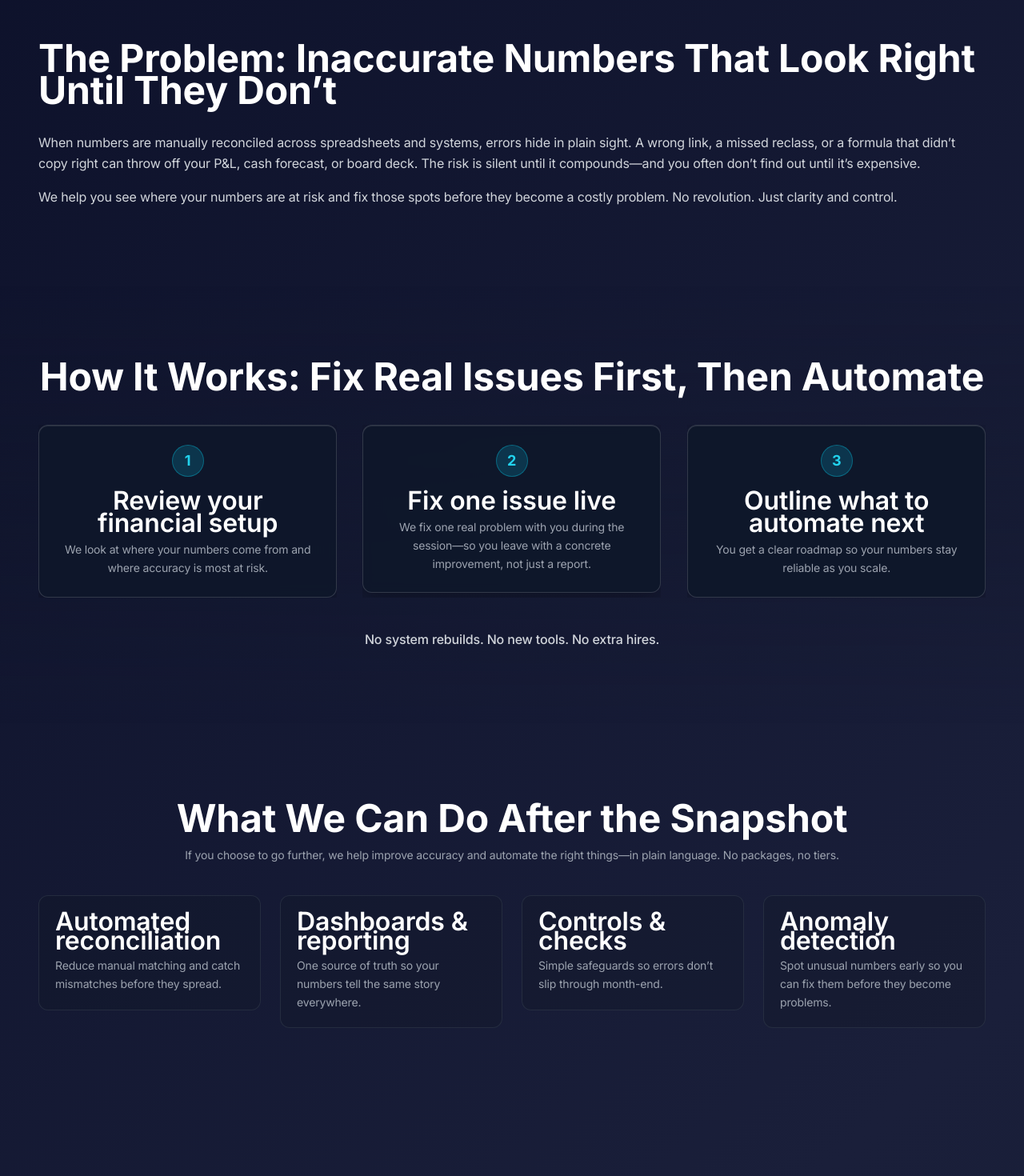
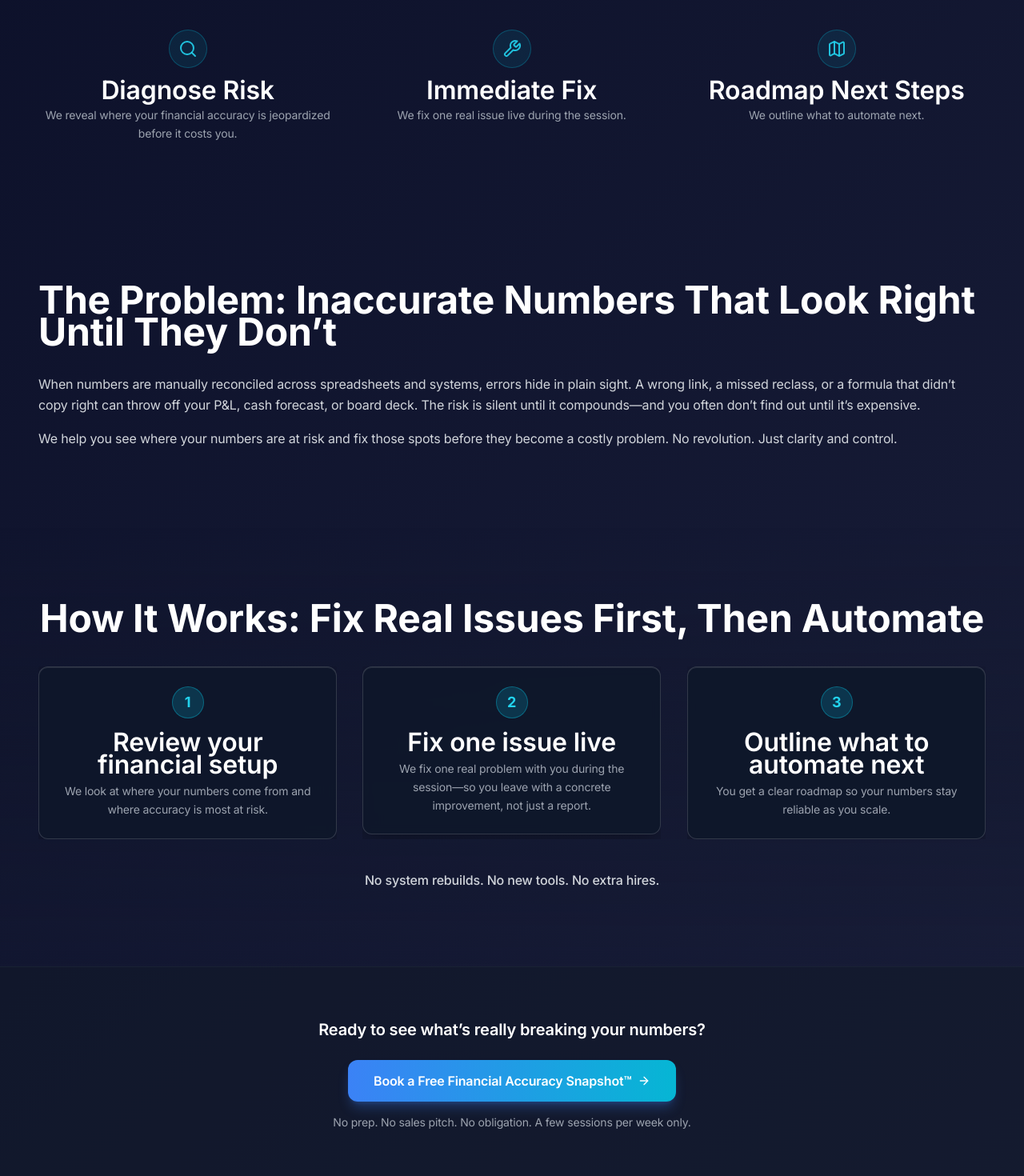
Before and after one commit to victoriafrancisss/Landing-Page, a Next.js app: page / in a window 1280 px wide. Shown: the part 820-2290 px from the top of the page at 80% size. Built offline with nearby package versions, Linux system fonts and the light colour scheme.

Commit message:
Add conversion structure: outcome blocks, CTA banners, What You Get, trust strip, footer CTA
Co-authored-by: Cursor <cursoragent@cursor.com>

```diff
--- a/app/page.tsx
+++ b/app/page.tsx
@@ -7,6 +7,13 @@ import {
   MapPin,
   Linkedin,
   Mail,
+  Search,
+  Wrench,
+  Map,
+  RefreshCw,
+  BarChart3,
+  ShieldCheck,
+  Activity,
 } from "lucide-react";
 import { FadeInOnScroll } from "./components/InteractiveElements";
 import { PremiumBackground } from "./components/PremiumBackground";
@@ -19,6 +26,37 @@ const credibilityStrip = [
   "Your real setup, reviewed live—custom, not templated",
   "At least one real fix done with you in the session—practical operator experience",
   "Your tools, your data. No prep, no new software, personally delivered",
+];
+
+const outcomeBlocks = [
+  {
+    icon: Search,
+    title: "Diagnose Risk",
+    body: "We reveal where your financial accuracy is jeopardized before it costs you.",
+  },
+  {
+    icon: Wrench,
+    title: "Immediate Fix",
+    body: "We fix one real issue live during the session.",
+  },
+  {
+    icon: Map,
+    title: "Roadmap Next Steps",
+    body: "We outline what to automate next.",
+  },
+];
+
+const whatYouGetBullets = [
+  "Hands-on review of your actual setup",
+  "One live fix you can apply immediately",
+  "A written automation priority roadmap after the call",
+];
+
+const trustStripItems = [
+  { icon: RefreshCw, label: "Automated Reconciliation" },
+  { icon: BarChart3, label: "KPI Dashboards & Reporting" },
+  { icon: ShieldCheck, label: "Internal Controls & Checks" },
+  { icon: Activity, label: "Anomaly Detection" },
 ];
 
 const leadMagnetBullets = [
@@ -160,6 +198,29 @@ export default function Home() {
         </div>
       </section>
 
+      {/* Outcome blocks — 3-column benefits */}
+      <section className="relative px-4 sm:px-6 md:px-8 lg:px-12 py-12 sm:py-16 md:py-20">
+        <div className="w-full max-w-5xl mx-auto">
+          <div className="grid sm:grid-cols-3 gap-6 sm:gap-8">
+            {outcomeBlocks.map((block, i) => (
+              <FadeInOnScroll key={i} delay={i * 80}>
+                <div className="text-center">
+                  <div className="w-12 h-12 mx-auto mb-4 rounded-full bg-cyan-500/10 border border-cyan-500/30 flex items-center justify-center">
+                    <block.icon className="w-6 h-6 text-cyan-400/90" />
+                  </div>
+                  <h3 className="text-base font-semibold text-white mb-2">
+                    {block.title}
+                  </h3>
+                  <p className="text-sm text-gray-400 leading-relaxed">
+                    {block.body}
+                  </p>
+                </div>
+              </FadeInOnScroll>
+            ))}
+          </div>
+        </div>
+      </section>
+
       {/* Problem */}
       <section className="relative px-4 sm:px-6 md:px-8 lg:px-12 py-16 sm:py-20 md:py-24">
         <div className="w-full max-w-3xl mx-auto">
@@ -236,6 +297,30 @@ export default function Home() {
         </div>
       </section>
 
+      {/* Contextual CTA Banner 1 */}
+      <section className="relative px-4 sm:px-6 md:px-8 py-12 sm:py-16 bg-gray-900/50 border-y border-gray-800/60">
+        <div className="w-full max-w-2xl mx-auto text-center">
+          <FadeInOnScroll>
+            <p className="text-lg sm:text-xl font-semibold text-white mb-6">
+              Ready to see what’s really breaking your numbers?
+            </p>
+            <a
+              href={CTA_URL}
+              target="_blank"
+              rel="noopener noreferrer"
+              className="premium-button inline-flex items-center gap-2 px-6 sm:px-8 py-3.5 bg-gradient-to-r from-blue-500 to-cyan-500 text-white font-semibold rounded-xl hover:from-blue-600 hover:to-cyan-600 transition-all duration-300 shadow-lg shadow-blue-500/30"
+            >
+              {CTA_LABEL}
+              <ArrowRight className="w-4 h-4" />
+            </a>
+            <p className="text-sm text-gray-400 mt-4">
+              No prep. No sales pitch. No obligation. A few sessions per week
+              only.
+            </p>
+          </FadeInOnScroll>
+        </div>
+      </section>
+
       {/* Services — what we do */}
       <section className="relative px-4 sm:px-6 md:px-8 lg:px-12 py-16 sm:py-20 md:py-24">
         <div className="w-full max-w-4xl mx-auto">
@@ -283,9 +368,25 @@ export default function Home() {
               You leave with at least one concrete improvement to your numbers.
               If we don’t deliver that, the session doesn’t count.
             </p>
-            <p className="text-xs text-gray-500 text-center mb-8 max-w-lg mx-auto">
+            <p className="text-xs text-gray-500 text-center mb-6 max-w-lg mx-auto">
               Offered free while building a small number of case studies.
             </p>
+            <div className="mb-8">
+              <p className="text-sm font-semibold text-gray-200 mb-3 text-center">
+                What you get
+              </p>
+              <ul className="space-y-2">
+                {whatYouGetBullets.map((bullet, i) => (
+                  <li
+                    key={i}
+                    className="flex items-center gap-2 text-gray-300 text-sm"
+                  >
+                    <CheckCircle2 className="w-4 h-4 text-cyan-400 flex-shrink-0" />
+                    <span>{bullet}</span>
+                  </li>
+                ))}
+              </ul>
+            </div>
             <ul className="space-y-3 mb-8">
               {leadMagnetBullets.map((bullet, i) => (
                 <li
@@ -313,6 +414,24 @@ export default function Home() {
               </p>
             </div>
           </FadeInOnScroll>
+        </div>
+      </section>
+
+      {/* Mini credibility / trust strip — service icons */}
+      <section className="relative px-4 sm:px-6 md:px-8 py-8 sm:py-10 border-y border-gray-800/50 bg-gray-900/20">
+        <div className="w-full max-w-4xl mx-auto">
+          <div className="grid grid-cols-2 sm:grid-cols-4 gap-4 sm:gap-6">
+            {trustStripItems.map((item, i) => (
+              <FadeInOnScroll key={i} delay={i * 60}>
+                <div className="flex flex-col sm:flex-row items-center justify-center gap-2 text-gray-400">
+                  <item.icon className="w-5 h-5 flex-shrink-0 text-gray-500" />
+                  <span className="text-xs sm:text-sm font-medium text-center sm:text-left">
+                    {item.label}
+                  </span>
+                </div>
+              </FadeInOnScroll>
+            ))}
+          </div>
         </div>
       </section>
 
@@ -352,6 +471,29 @@ export default function Home() {
               </FadeInOnScroll>
             ))}
           </div>
+        </div>
+      </section>
+
+      {/* Contextual CTA Banner 2 */}
+      <section className="relative px-4 sm:px-6 md:px-8 py-12 sm:py-16 bg-gray-900/50 border-y border-gray-800/60">
+        <div className="w-full max-w-2xl mx-auto text-center">
+          <FadeInOnScroll>
+            <p className="text-lg sm:text-xl font-semibold text-white mb-6">
+              Get clarity today — see what’s hiding in your numbers.
+            </p>
+            <a
+              href={CTA_URL}
+              target="_blank"
+              rel="noopener noreferrer"
+              className="premium-button inline-flex items-center gap-2 px-6 sm:px-8 py-3.5 bg-gradient-to-r from-blue-500 to-cyan-500 text-white font-semibold rounded-xl hover:from-blue-600 hover:to-cyan-600 transition-all duration-300 shadow-lg shadow-blue-500/30"
+            >
+              {CTA_LABEL}
+              <ArrowRight className="w-4 h-4" />
+            </a>
+            <p className="text-sm text-gray-400 mt-4">
+              Limited weekly availability.
+            </p>
+          </FadeInOnScroll>
         </div>
       </section>
 
@@ -443,6 +585,24 @@ export default function Home() {
         </div>
       </section>
 
+      {/* Footer CTA reminder */}
+      <section className="relative px-4 sm:px-6 py-8 border-t border-gray-800/50 bg-gray-900/30">
+        <div className="w-full max-w-2xl mx-auto text-center">
+          <p className="text-gray-400 text-sm">
+            Still unsure?{" "}
+            <a
+              href={CTA_URL}
+              target="_blank"
+              rel="noopener noreferrer"
+              className="font-semibold text-cyan-400 hover:text-cyan-300 transition-colors underline underline-offset-2"
+            >
+              Book a Free Financial Accuracy Snapshot™
+            </a>{" "}
+            — no prep, no sales, just clarity.
+          </p>
+        </div>
+      </section>
+
       {/* Footer */}
       <footer className="px-4 sm:px-6 py-10 border-t border-gray-800/50">
         <div className="w-full max-w-4xl mx-auto text-center">
```
